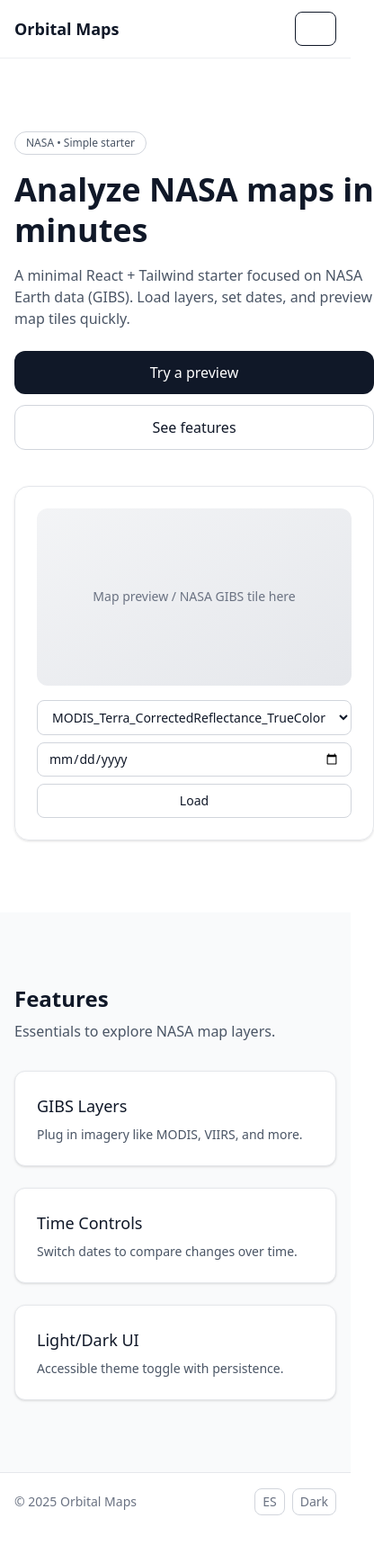
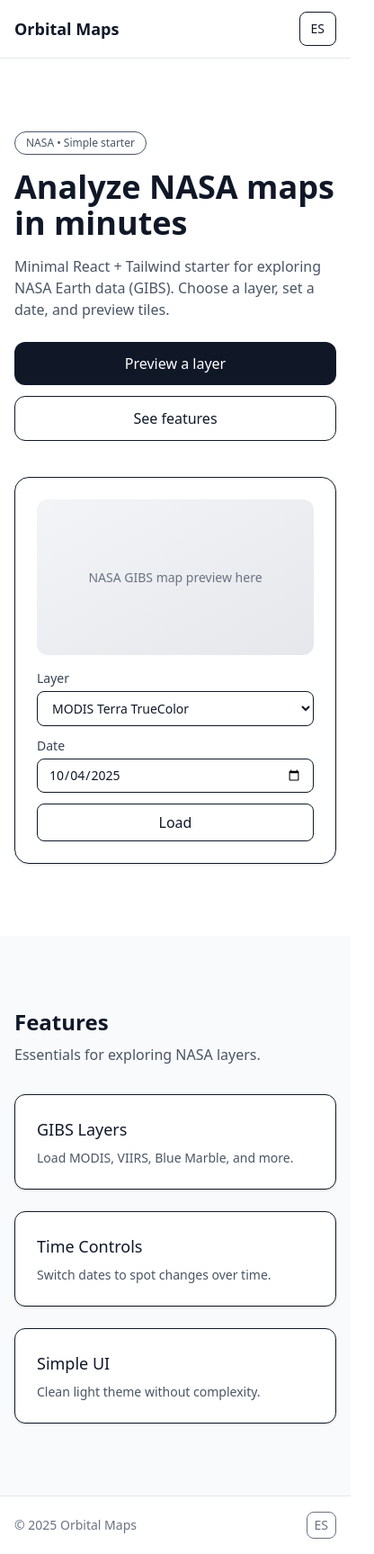
Before and after one commit to danielsantiago1002/frontend-cluster-opita, a React (Vite) app: page / in a window 390 px wide. Shown: the whole page at 90% size, 416 px wide, since content can reach past the window. Before the commit the page ends 1701 px from the top, so only its background shows below. Built offline with nearby package versions, Linux system fonts and the light colour scheme.

Commit message:
Update App.tsx

```diff
--- a/src/App.tsx
+++ b/src/App.tsx
@@ -1,266 +1,166 @@
-import { useEffect, useState } from "react";
+import { useState } from "react";
 
 type Lang = "en" | "es";
-type Theme = "light" | "dark";
 
-const TEXT: Record<
-  Lang,
-  {
-    brand: string;
-    navFeatures: string;
-    badge: string;
-    title: string;
-    desc: string;
-    primary: string;
-    secondary: string;
-    featuresTitle: string;
-    featuresSubtitle: string;
-    features: { title: string; body: string }[];
-    mapPlaceholder: string;
-  }
-> = {
+const TEXT = {
   en: {
     brand: "Orbital Maps",
-    navFeatures: "Features",
     badge: "NASA • Simple starter",
     title: "Analyze NASA maps in minutes",
     desc:
-      "A minimal React + Tailwind starter focused on NASA Earth data (GIBS). Load layers, set dates, and preview map tiles quickly.",
-    primary: "Try a preview",
+      "Minimal React + Tailwind starter for exploring NASA Earth data (GIBS). Choose a layer, set a date, and preview tiles.",
+    primary: "Preview a layer",
     secondary: "See features",
+    navFeatures: "Features",
+    mapPlaceholder: "NASA GIBS map preview here",
     featuresTitle: "Features",
-    featuresSubtitle: "Essentials to explore NASA map layers.",
+    featuresSubtitle: "Essentials for exploring NASA layers.",
     features: [
-      { title: "GIBS Layers", body: "Plug in imagery like MODIS, VIIRS, and more." },
-      { title: "Time Controls", body: "Switch dates to compare changes over time." },
-      { title: "Light/Dark UI", body: "Accessible theme toggle with persistence." },
+      { title: "GIBS Layers", body: "Load MODIS, VIIRS, Blue Marble, and more." },
+      { title: "Time Controls", body: "Switch dates to spot changes over time." },
+      { title: "Simple UI", body: "Clean light theme without complexity." },
     ],
-    mapPlaceholder: "Map preview / NASA GIBS tile here",
+    layerLabel: "Layer",
+    dateLabel: "Date",
+    load: "Load",
   },
   es: {
     brand: "Mapas Orbitales",
-    navFeatures: "Características",
     badge: "NASA • Starter simple",
     title: "Analiza mapas de la NASA en minutos",
     desc:
-      "Starter mínimo con React + Tailwind enfocado en datos de la Tierra (GIBS). Carga capas, define fechas y previsualiza mosaicos rápidamente.",
-    primary: "Probar vista previa",
+      "Starter mínimo con React + Tailwind para explorar datos de la Tierra (GIBS). Elige una capa, define fecha y previsualiza mosaicos.",
+    primary: "Previsualizar capa",
     secondary: "Ver características",
+    navFeatures: "Características",
+    mapPlaceholder: "Vista previa del mapa GIBS aquí",
     featuresTitle: "Características",
-    featuresSubtitle: "Esenciales para explorar capas de mapas de la NASA.",
+    featuresSubtitle: "Esenciales para explorar capas de la NASA.",
     features: [
-      { title: "Capas GIBS", body: "Conecta imágenes como MODIS, VIIRS y más." },
-      { title: "Control de tiempo", body: "Cambia fechas para comparar cambios." },
-      { title: "Tema claro/oscuro", body: "Toggle accesible con persistencia." },
+      { title: "Capas GIBS", body: "Carga MODIS, VIIRS, Blue Marble y más." },
+      { title: "Tiempo", body: "Cambia fechas para ver variaciones." },
+      { title: "UI simple", body: "Tema claro sin complejidad extra." },
     ],
-    mapPlaceholder: "Vista previa del mapa / mosaico GIBS aquí",
+    layerLabel: "Capa",
+    dateLabel: "Fecha",
+    load: "Cargar",
   },
-};
+} as const;
 
-function useTheme(): [Theme, () => void] {
-  // Initialize from localStorage or OS preference
-  const getInitial = (): Theme => {
-    if (typeof window === "undefined") return "light";
-    const saved = localStorage.getItem("theme") as Theme | null;
-    if (saved === "light" || saved === "dark") return saved;
-    return window.matchMedia("(prefers-color-scheme: dark)").matches ? "dark" : "light";
-  };
-
-  const [theme, setTheme] = useState<Theme>(getInitial);
-
-  // Apply theme class to <html> (prevents flicker on toggle + on mount)
-  useEffect(() => {
-    const root = document.documentElement;
-    if (theme === "dark") root.classList.add("dark");
-    else root.classList.remove("dark");
-    localStorage.setItem("theme", theme);
-  }, [theme]);
-
-  const toggle = () => setTheme((t) => (t === "dark" ? "light" : "dark"));
-  return [theme, toggle];
-}
+const LAYERS = [
+  { id: "MODIS_Terra_CorrectedReflectance_TrueColor", label: "MODIS Terra TrueColor" },
+  { id: "VIIRS_SNPP_CorrectedReflectance_TrueColor", label: "VIIRS SNPP TrueColor" },
+  { id: "MODIS_Terra_Land_Surface_Temp_Day", label: "MODIS Terra LST Day" },
+];
 
 export default function App() {
   const [lang, setLang] = useState<Lang>("en");
-  const [menuOpen, setMenuOpen] = useState(false);
-  const [theme, toggleTheme] = useTheme();
   const t = TEXT[lang];
 
+  const [layer, setLayer] = useState(LAYERS[0].id);
+  const [date, setDate] = useState<string>(() => new Date().toISOString().slice(0, 10));
+
+  // Stub action for the Load button (replace with real fetch later)
+  const onLoad = () => {
+    console.log("Load requested:", { layer, date });
+    alert(`${t.load}: ${layer} @ ${date}`);
+  };
+
   return (
-    <div className="min-h-screen flex flex-col bg-white text-gray-900 dark:bg-gray-950 dark:text-gray-100">
+    <div className="min-h-screen flex flex-col bg-white text-gray-900">
       {/* Header */}
-      <header className="sticky top-0 z-10 border-b border-gray-200/70 dark:border-gray-800/80 bg-white/70 dark:bg-gray-950/70 backdrop-blur">
-        <div className="mx-auto max-w-6xl px-4">
-          <div className="flex items-center justify-between h-16 gap-3">
-            <a href="#" className="font-semibold text-lg">
-              {t.brand}
-            </a>
-
-            {/* Desktop nav */}
+      <header className="sticky top-0 z-10 border-b border-gray-200 bg-white/70 backdrop-blur">
+        <div className="mx-auto max-w-6xl px-4 flex justify-between items-center h-16">
+          <span className="font-semibold text-lg">{t.brand}</span>
           <nav className="hidden md:flex gap-6 text-sm">
-              <a
-                href="#features"
-                className="text-gray-600 dark:text-gray-300 hover:text-gray-900 dark:hover:text-white"
-              >
+            <a href="#features" className="text-gray-600 hover:text-gray-900">
               {t.navFeatures}
             </a>
           </nav>
-
-            {/* Desktop controls */}
-            <div className="hidden md:flex items-center gap-2">
           <button
-                className="inline-flex items-center rounded-lg border border-gray-300 dark:border-gray-700 px-3 py-2 text-sm"
-                onClick={() => setLang((l) => (l === "en" ? "es" : "en"))}
-                aria-label="Toggle language"
-                title="Toggle language"
-              >
-                {lang === "en" ? "ES" : "EN"}
-              </button>
-              <button
-                className="inline-flex items-center rounded-lg border border-gray-300 dark:border-gray-700 px-3 py-2"
-                onClick={toggleTheme}
-                aria-label="Toggle theme"
-                title="Toggle theme"
-              >
-                {theme === "dark" ? (
-                  // Sun icon (switch to light)
-                  <svg xmlns="http://www.w3.org/2000/svg" viewBox="0 0 24 24"
-                       fill="currentColor" className="w-5 h-5">
-                    <path d="M12 18a6 6 0 1 0 0-12 6 6 0 0 0 0 12Z" />
-                    <path d="M12 1a1 1 0 0 1 1 1v1a1 1 0 1 1-2 0V2a1 1 0 0 1 1-1Zm0 20a1 1 0 0 1-1-1v-1a1 1 0 1 1 2 0v1a1 1 0 0 1-1 1Zm11-9a1 1 0 0 1-1 1h-1a1 1 0 1 1 0-2h1a1 1 0 0 1 1 1ZM3 12a1 1 0 0 1-1 1H1a1 1 0 1 1 0-2h1a1 1 0 0 1 1 1Z" />
-                  </svg>
-                ) : (
-                  // Moon icon (switch to dark)
-                  <svg xmlns="http://www.w3.org/2000/svg" viewBox="0 0 24 24"
-                       fill="currentColor" className="w-5 h-5">
-                    <path d="M21 12.79A9 9 0 1 1 11.21 3a7 7 0 0 0 9.79 9.79Z" />
-                  </svg>
-                )}
-              </button>
-              <button
-                className="md:hidden inline-flex items-center justify-center rounded-lg border px-3 py-2"
-                onClick={() => setMenuOpen((v) => !v)}
-                aria-label="Open menu"
-                aria-expanded={menuOpen}
-              >
-                <svg xmlns="http://www.w3.org/2000/svg" viewBox="0 0 24 24"
-                     fill="currentColor" className="w-5 h-5">
-                  <path d="M3.75 6.75h16.5M3.75 12h16.5m-16.5 5.25h16.5" />
-                </svg>
-              </button>
-            </div>
-
-            {/* Mobile menu button (visible on mobile) */}
-            <button
-              className="md:hidden inline-flex items-center justify-center rounded-lg border px-3 py-2"
-              onClick={() => setMenuOpen((v) => !v)}
-              aria-label="Open menu"
-              aria-expanded={menuOpen}
-            >
-              <svg xmlns="http://www.w3.org/2000/svg" viewBox="0 0 24 24"
-                   fill="currentColor" className="w-5 h-5">
-                <path d="M3.75 6.75h16.5M3.75 12h16.5m-16.5 5.25h16.5" />
-              </svg>
-            </button>
-          </div>
-
-          {/* Mobile menu */}
-          {menuOpen && (
-            <div className="md:hidden pb-4">
-              <div className="flex flex-col gap-2">
-                <a
-                  href="#features"
-                  className="rounded-lg px-3 py-2 hover:bg-gray-50 dark:hover:bg-gray-900"
-                  onClick={() => setMenuOpen(false)}
-                >
-                  {t.navFeatures}
-                </a>
-                <div className="flex gap-2">
-                  <button
-                    className="rounded-lg border px-3 py-2 flex-1"
+            className="rounded-lg border px-3 py-2 text-sm"
             onClick={() => setLang((l) => (l === "en" ? "es" : "en"))}
           >
             {lang === "en" ? "ES" : "EN"}
           </button>
-                  <button
-                    className="rounded-lg border px-3 py-2 flex-1"
-                    onClick={toggleTheme}
-                  >
-                    {theme === "dark" ? "Light" : "Dark"}
-                  </button>
-                </div>
-              </div>
-            </div>
-          )}
         </div>
       </header>
 
       {/* Hero */}
-      <section className="relative isolate">
-        <div className="mx-auto max-w-6xl px-4 py-20">
-          <div className="grid md:grid-cols-2 items-center gap-10">
+      <section className="mx-auto max-w-6xl px-4 py-20 grid md:grid-cols-2 gap-10 items-center">
         <div>
-              <span className="inline-block rounded-full border border-gray-300 dark:border-gray-700 px-3 py-1 text-xs text-gray-600 dark:text-gray-300">
+          <span className="inline-block rounded-full border px-3 py-1 text-xs text-gray-600">
             {t.badge}
           </span>
-              <h1 className="mt-4 text-4xl/tight md:text-5xl font-bold">{t.title}</h1>
-              <p className="mt-4 text-gray-600 dark:text-gray-300 max-w-prose">
-                {t.desc}
-              </p>
+          <h1 className="mt-4 text-4xl md:text-5xl font-bold">{t.title}</h1>
+          <p className="mt-4 text-gray-600 max-w-prose">{t.desc}</p>
           <div className="mt-6 flex flex-col sm:flex-row gap-3">
             <a
               href="#features"
-                  className="inline-flex items-center justify-center rounded-xl bg-gray-900 dark:bg-white px-5 py-3 text-white dark:text-gray-900"
+              className="px-5 py-3 rounded-xl bg-gray-900 text-white text-center"
             >
               {t.primary}
             </a>
             <a
               href="#features"
-                  className="inline-flex items-center justify-center rounded-xl border border-gray-300 dark:border-gray-700 px-5 py-3"
+              className="px-5 py-3 rounded-xl border text-center"
             >
               {t.secondary}
             </a>
           </div>
         </div>
 
-            {/* Map mock box */}
-            <div className="rounded-2xl border border-gray-200 dark:border-gray-800 p-6 shadow-sm">
-              <div className="aspect-video w-full rounded-xl bg-gradient-to-br from-gray-100 to-gray-200 dark:from-gray-900 dark:to-gray-800 grid place-items-center text-sm text-gray-500 dark:text-gray-400">
+        {/* Map mock with controls */}
+        <div className="rounded-2xl border p-6 shadow-sm">
+          <div className="aspect-video rounded-xl bg-gradient-to-br from-gray-100 to-gray-200 grid place-items-center text-sm text-gray-500">
             {t.mapPlaceholder}
           </div>
-              {/* Minimal controls to hint map settings */}
-              <div className="mt-4 grid gap-2 sm:grid-cols-3">
-                <select className="rounded-lg border border-gray-300 dark:border-gray-700 bg-white dark:bg-gray-900 px-3 py-2 text-sm">
-                  <option>MODIS_Terra_CorrectedReflectance_TrueColor</option>
-                  <option>VIIRS_SNPP_CorrectedReflectance_TrueColor</option>
-                  <option>MODIS_Terra_Land_Surface_Temp_Day</option>
+          <div className="mt-4 grid gap-3 sm:grid-cols-3">
+            <label className="flex flex-col text-sm">
+              <span className="mb-1 text-gray-700">{t.layerLabel}</span>
+              <select
+                className="rounded-lg border px-3 py-2"
+                value={layer}
+                onChange={(e) => setLayer(e.target.value)}
+              >
+                {LAYERS.map((l) => (
+                  <option key={l.id} value={l.id}>
+                    {l.label}
+                  </option>
+                ))}
               </select>
+            </label>
+            <label className="flex flex-col text-sm">
+              <span className="mb-1 text-gray-700">{t.dateLabel}</span>
               <input
                 type="date"
-                  className="rounded-lg border border-gray-300 dark:border-gray-700 bg-white dark:bg-gray-900 px-3 py-2 text-sm"
+                className="rounded-lg border px-3 py-2"
+                value={date}
+                onChange={(e) => setDate(e.target.value)}
               />
-                <button className="rounded-lg border border-gray-300 dark:border-gray-700 px-3 py-2 text-sm">
-                  Load
+            </label>
+            <div className="flex items-end">
+              <button
+                className="w-full rounded-lg border px-3 py-2 font-medium hover:bg-gray-50 active:translate-y-px"
+                onClick={onLoad}
+              >
+                {t.load}
               </button>
-              </div>
             </div>
           </div>
         </div>
       </section>
 
       {/* Features */}
-      <section id="features" className="bg-gray-50 dark:bg-gray-900/50">
+      <section id="features" className="bg-gray-50">
         <div className="mx-auto max-w-6xl px-4 py-20">
           <h2 className="text-2xl font-semibold">{t.featuresTitle}</h2>
-          <p className="mt-2 text-gray-600 dark:text-gray-300">{t.featuresSubtitle}</p>
+          <p className="mt-2 text-gray-600">{t.featuresSubtitle}</p>
           <div className="mt-8 grid md:grid-cols-3 gap-6">
             {t.features.map((f) => (
-              <div
-                key={f.title}
-                className="rounded-xl border border-gray-200 dark:border-gray-800 bg-white dark:bg-gray-950 p-6 shadow-sm"
-              >
+              <div key={f.title} className="rounded-xl border bg-white p-6 shadow-sm">
                 <div className="text-lg font-medium">{f.title}</div>
-                <p className="mt-2 text-sm text-gray-600 dark:text-gray-300">{f.body}</p>
+                <p className="mt-2 text-sm text-gray-600">{f.body}</p>
               </div>
             ))}
           </div>
@@ -268,23 +168,15 @@
       </section>
 
       {/* Footer */}
-      <footer className="mt-auto border-t border-gray-200 dark:border-gray-800">
-        <div className="mx-auto max-w-6xl px-4 h-16 flex items-center justify-between text-sm text-gray-500 dark:text-gray-400">
+      <footer className="mt-auto border-t border-gray-200">
+        <div className="mx-auto max-w-6xl px-4 h-16 flex items-center justify-between text-sm text-gray-500">
           <span>© {new Date().getFullYear()} {t.brand}</span>
-          <div className="flex gap-2">
           <button
-              className="rounded-lg border border-gray-300 dark:border-gray-700 px-2 py-1"
+            className="rounded-lg border px-2 py-1"
             onClick={() => setLang((l) => (l === "en" ? "es" : "en"))}
           >
             {lang === "en" ? "ES" : "EN"}
           </button>
-            <button
-              className="rounded-lg border border-gray-300 dark:border-gray-700 px-2 py-1"
-              onClick={toggleTheme}
-            >
-              {theme === "dark" ? "Light" : "Dark"}
-            </button>
-          </div>
         </div>
       </footer>
     </div>
```
Lines whose indentation alone changed are shown as unchanged.
